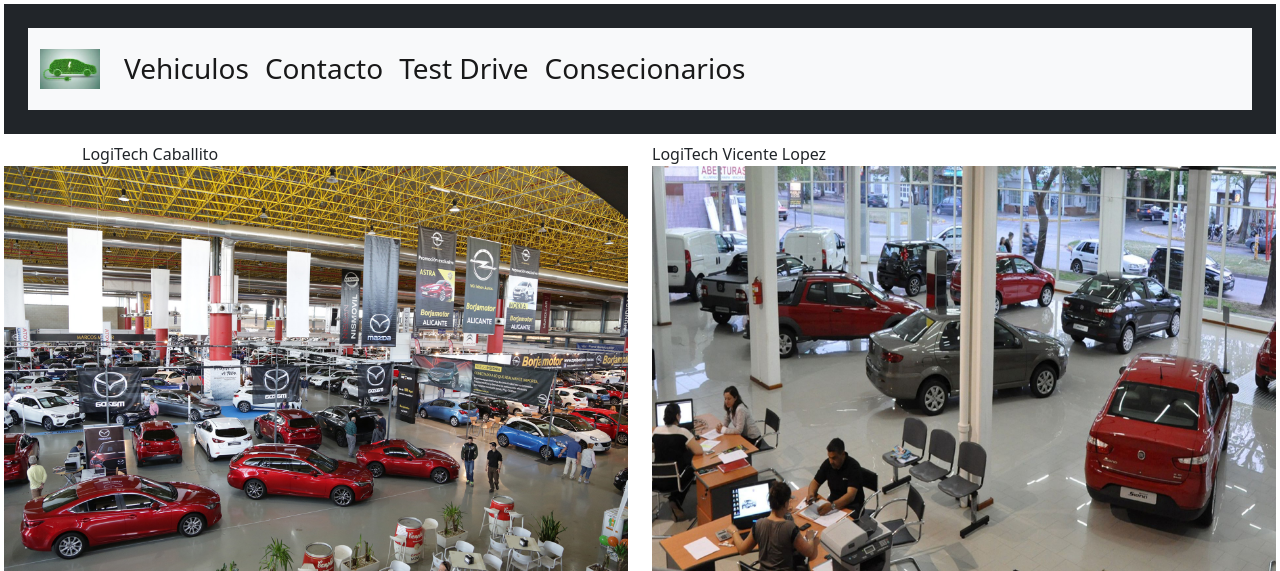
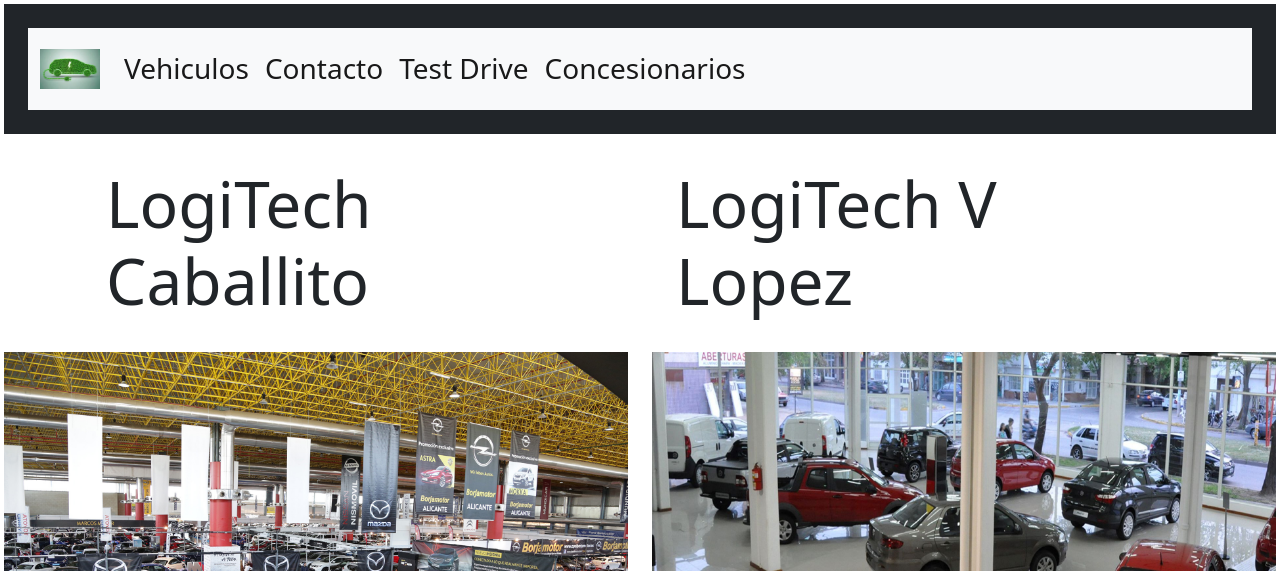
Before and after one commit to candeluca/Proyecto-FInal-CoderHouse, a website: page concesionarios.html in a window 1280 px wide. Shown: the top 571 px of the page. Drawn offline with nearby package versions, Linux system fonts and the light colour scheme.

Commit message:
ultimas modificaciones

```diff
--- a/consecionarios.html
+++ b/concesionarios.html
@@ -84,8 +84,8 @@
                     <a
                       class="nav-link active"
                       aria-current="page"
-                      href="consecionarios.html"
-                      >Consecionarios</a
+                      href="concesionarios.html"
+                      >Concesionarios</a
                     >
                   </li>
                 </ul>
@@ -98,8 +98,12 @@
 
     <div class="container">
       <div class="row">
-        <div class="col">LogiTech Caballito</div>
-        <div class="col">LogiTech Vicente Lopez</div>
+        <div class="col">
+          <legend class="display-3 p-4 pb-4">LogiTech Caballito</legend>
+        </div>
+        <div class="col">
+          <legend class="display-3 p-4 pb-4">LogiTech V Lopez</legend>
+        </div>
       </div>
     </div>
 
```
Also changed, not shown: contacto.html (+1 -1 lines), index.html (+1 -1 lines), testdrive.html (+1 -1 lines), vehiculos.html (+1 -1 lines).
